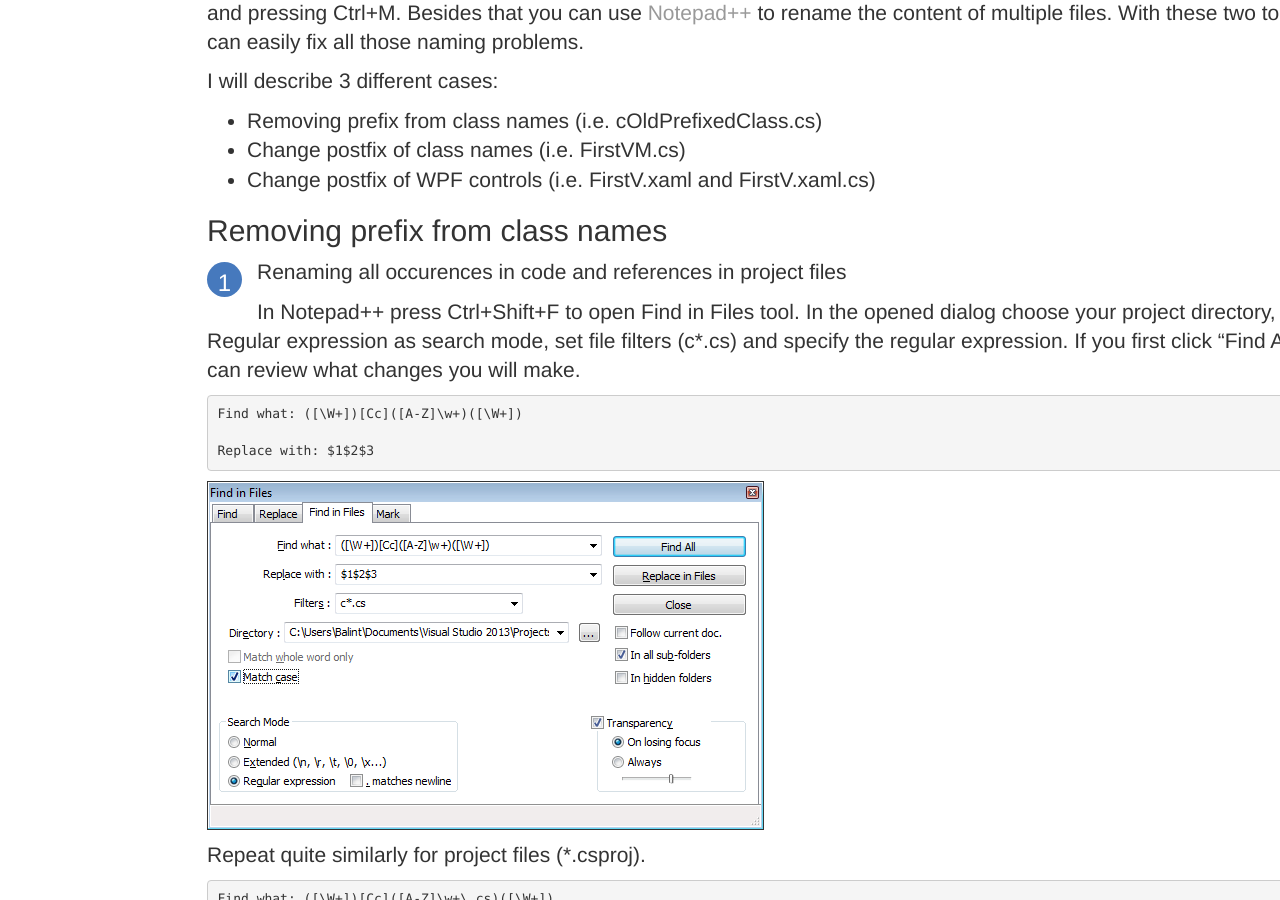
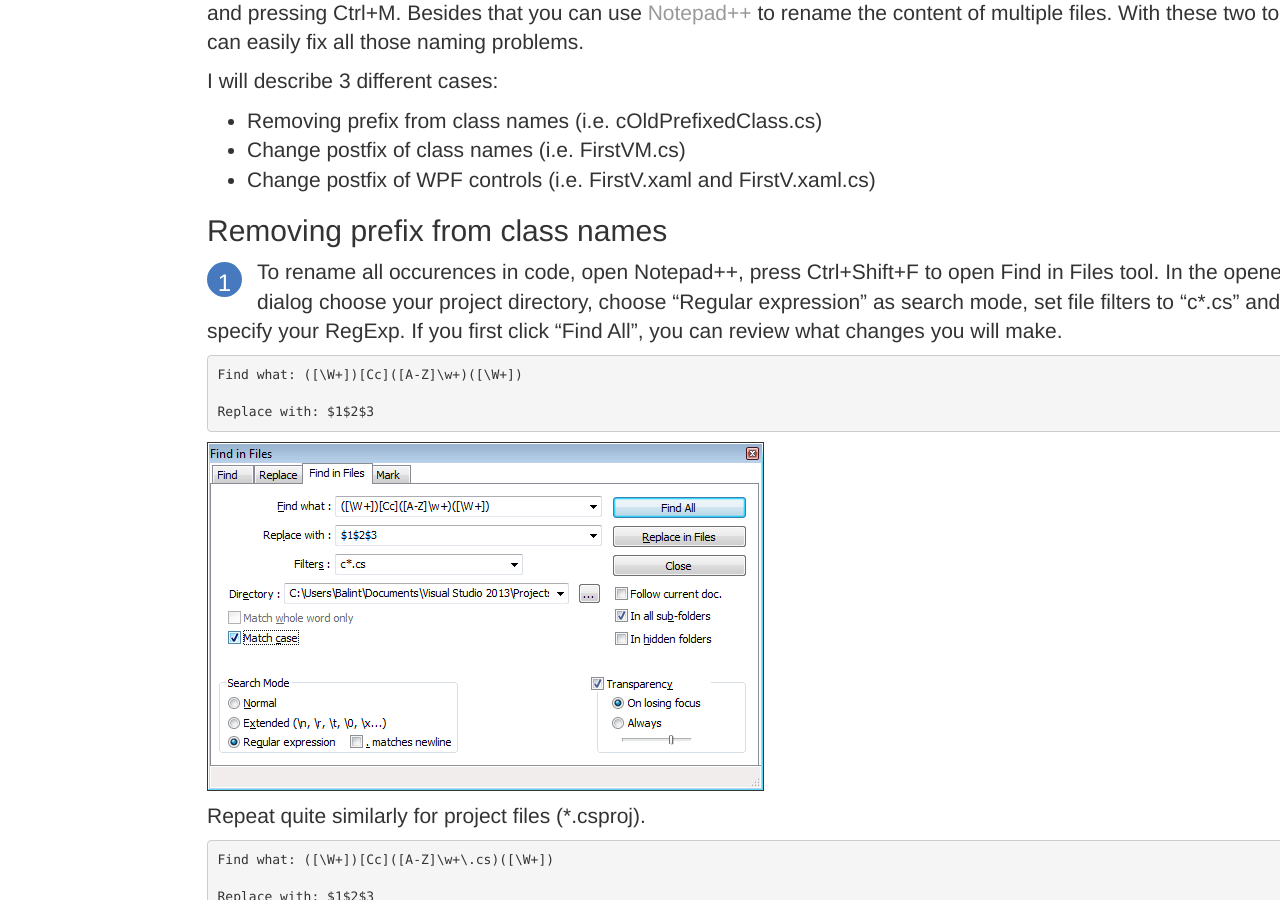
Before and after one commit to BalintPogatsa/BalintPogatsa.github.io, a Jekyll site: the page built from _posts/2016-09-05-mass-rename-classes.md, in a window 1280 px wide and 900 px high, scrolled down 1324 px. Built offline with Jekyll 4.4.1, drawn with Linux system fonts in a browser that asks for light colours; comment, search, counter and statistics services are not loaded.

Commit message:
no message

```diff
--- a/_posts/2016-09-05-mass-rename-classes.md
+++ b/_posts/2016-09-05-mass-rename-classes.md
@@ -30,10 +30,8 @@ I will describe 3 different cases:
   * Change postfix of WPF controls (i.e. FirstV.xaml and FirstV.xaml.cs)
 
 ## Removing prefix from class names
-<span class="step">1</span>Renaming all occurences in code and references in project files
-
-In Notepad++ press Ctrl+Shift+F to open Find in Files tool.
-In the opened dialog choose your project directory, set Regular expression as search mode, set file filters (c*.cs) and specify the regular expression.
+<span class="step">1</span>To rename all occurences in code, open Notepad++, press Ctrl+Shift+F to open Find in Files tool.
+In the opened dialog choose your project directory, choose "Regular expression" as search mode, set file filters to "c*.cs" and specify your RegExp.
 If you first click "Find All", you can review what changes you will make.
 
 
```
